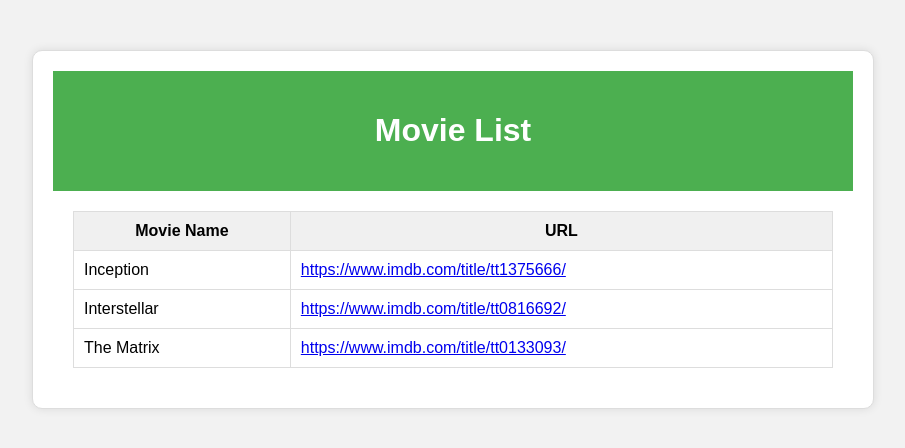
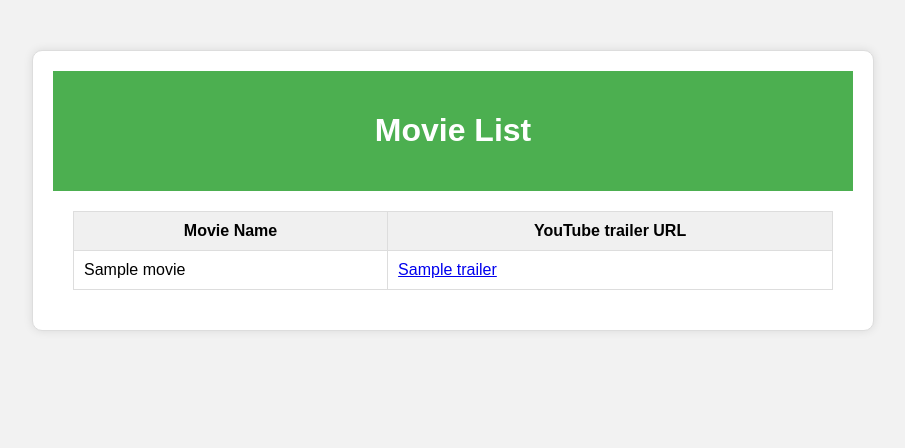
Before and after one commit to TavishiS/Emotion2Movies, a Flask app: template Project/templates/recommendations.html in a window 1280 px wide. Shown: the top 448 px of the page, without its empty margins (187-1092 px from the left). Run offline with Flask 3, Linux system fonts and the light colour scheme; the template is opened without the code that fills it: most values are stand-ins (such as "Sample title", 1, 10 or a date in 2020).

Commit message:
adding functional prompt based movie recommendations

```diff
--- a/Project/app.py
+++ b/Project/app.py
@@ -1,5 +1,6 @@
 from flask import Flask, render_template, request, jsonify
 from flask_cors import CORS
+from using_deepseek_remote import prompt2movie
 import requests
 
 app=Flask(__name__)
@@ -89,9 +90,17 @@
 def prompt_input():
     return render_template('prompt_input.html')
 
-@app.route('/recommendations')
-def recommandetions():
-    return render_template('recommendations.html')
+@app.route('/prompt_generate', methods=['GET','POST'])
+def prompt_generate():
+    prompt_in = request.form['prompt']
+    print(prompt_in)
+    movie_names = prompt2movie.give3movies(prompt=prompt_in)
+    trailer_urls = []
+    print(movie_names)
+    for movie_name in movie_names:
+        trailer_url = f"https://www.youtube.com/results?search_query=trailer+%3A+{movie_name}"
+        trailer_urls.append(trailer_url)
+    return render_template('recommendations.html', movies_urls=zip(movie_names, trailer_urls))
 
 if __name__ == '__main__':
     app.run(debug=True,host='0.0.0.0',port=5000)
--- a/Project/templates/prompt_input.html
+++ b/Project/templates/prompt_input.html
@@ -58,13 +58,12 @@
 			<h1>Movie Name Generator</h1>
 		</div>
 		<div class="form">
-			<form>
+			<form action="/prompt_generate" method="POST">
 				<div class="form-group">
 					<label for="prompt">Enter a string prompt to generate a movie name:</label>
 					<input type="text" id="prompt" name="prompt" placeholder="e.g. 'space adventure' or 'romantic comedy'" required="required">
 				</div>
-				<button class="button" type="submit">Submit prompt</button>
-				<button class="button" onclick="window.location.href='recommendations'">Generate Movies</button>
+				<button class="button" type="submit">Generate Movies</button>
 			</form>
 		</div>
 
--- a/Project/templates/recommendations.html
+++ b/Project/templates/recommendations.html
@@ -47,20 +47,14 @@
 			<table>
 				<tr>
 					<th>Movie Name</th>
-					<th>URL</th>
+					<th>YouTube trailer URL</th>
 				</tr>
+				{% for movie, trailer in movies_urls %}
 				<tr>
-					<td>Inception</td>
-					<td><a href="https://www.imdb.com/title/tt1375666/">https://www.imdb.com/title/tt1375666/</a></td>
+					<td>{{ movie }}</td>
+					<td><a href="{{ trailer }}">{{ trailer }}</a></td>
 				</tr>
-				<tr>
-					<td>Interstellar</td>
-					<td><a href="https://www.imdb.com/title/tt0816692/">https://www.imdb.com/title/tt0816692/</a></td>
-				</tr>
-				<tr>
-					<td>The Matrix</td>
-					<td><a href="https://www.imdb.com/title/tt0133093/">https://www.imdb.com/title/tt0133093/</a></td>
-				</tr>
+				{% endfor %}
 			</table>
 		</div>
 	</div>
--- a/Project/using_deepseek_remote/myChatApi.py
+++ /dev/null
@@ -1 +0,0 @@
-myKey="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"
--- a/Project/using_deepseek_remote/prompt2movie.py
+++ b/Project/using_deepseek_remote/prompt2movie.py
@@ -1,5 +1,6 @@
 from openai import OpenAI
-from myChatApi import myKey
+myKey="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"
+
 def give3movies(prompt):
   client = OpenAI(
     base_url="https://openrouter.ai/api/v1",
```
